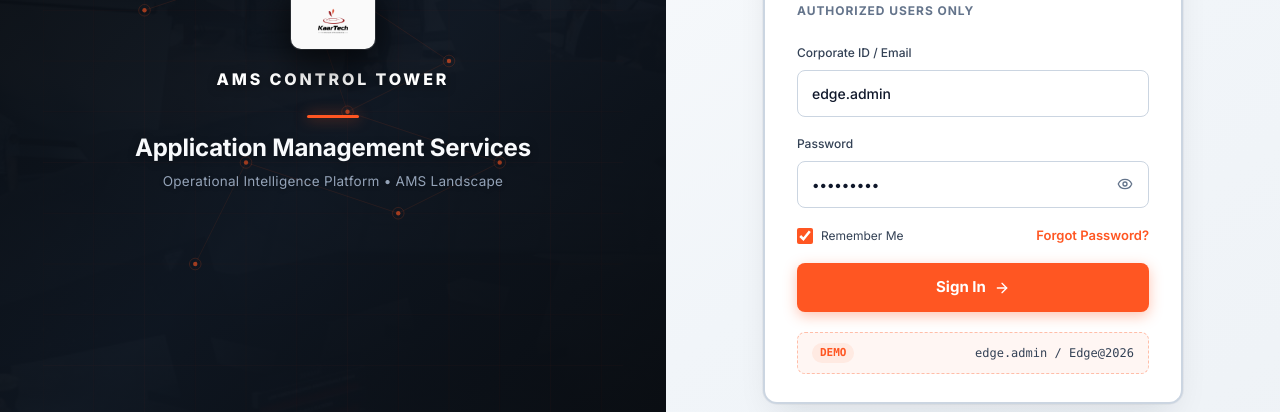
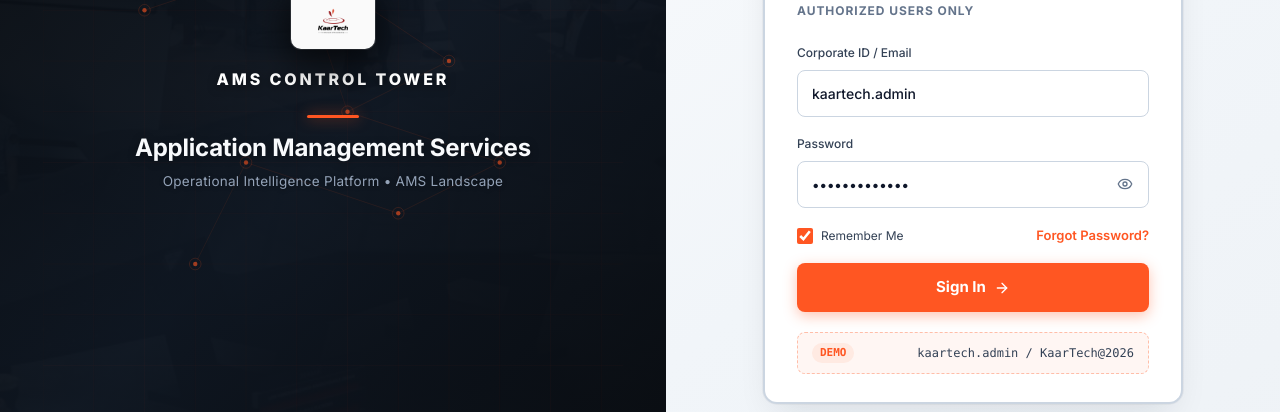
Before and after one commit to mrtechdynamo23/kaartech-ams-control-tower, a React (Vite) app: page /login in a window 1280 px wide. Shown: the part 252-664 px from the top of the page. Built offline with nearby package versions, Linux system fonts and the light colour scheme; the HTML template or start-up script is replaced by a standard one.

Commit message:
feat(auth): update login credentials to KaarTech

```diff
--- a/src/contexts/AuthContext.jsx
+++ b/src/contexts/AuthContext.jsx
@@ -16,16 +16,16 @@
 // Centralised demo credential config (Section 10).
 // In production, replace with enterprise SSO/OIDC.
 const DEMO_CREDENTIALS = {
-  id: 'edge.admin',
-  password: 'Edge@2026',
+  id: 'kaartech.admin',
+  password: 'KaarTech@2026',
   user: {
-    id: 'USR-001',
+    id: 'KT-001',
     name: 'Ahmed Al Mansouri',
-    email: 'ahmed.almansouri@edge.ae',
+    email: 'ahmed.almansouri@kaartech.com',
     role: 'AMS Lead',
     roleKey: 'AMS_LEAD',
-    avatar: 'AM',
-    entity: 'EDGE Corp.',
+    avatar: 'KT',
+    entity: 'KaarTech Solutions',
     department: 'AMS Operations',
   },
 };
@@ -126,10 +126,18 @@
     // Simulate network delay for realistic UX
     await new Promise(resolve => setTimeout(resolve, 800));
 
-    if (
-      corporateId.toLowerCase() === DEMO_CREDENTIALS.id.toLowerCase() &&
-      password === DEMO_CREDENTIALS.password
-    ) {
+    const trimmedId = corporateId?.trim().toLowerCase();
+    const isIdMatch =
+      trimmedId === DEMO_CREDENTIALS.id.toLowerCase() ||
+      trimmedId === 'kaar.admin' ||
+      trimmedId === 'admin@kaartech.com' ||
+      trimmedId === 'edge.admin';
+    const isPasswordMatch =
+      password === DEMO_CREDENTIALS.password ||
+      password === 'Kaar@2026' ||
+      password === 'Edge@2026';
+
+    if (isIdMatch && isPasswordMatch) {
       const userData = { ...DEMO_CREDENTIALS.user };
       setUser(userData);
       try { sessionStorage.setItem('edge-ams-user', JSON.stringify(userData)); } catch {}
--- a/src/pages/LoginPage.jsx
+++ b/src/pages/LoginPage.jsx
@@ -23,8 +23,8 @@
   const navigate = useNavigate();
 
   // Prefilled demo credentials so user only needs to click SIGN IN
-  const [corporateId, setCorporateId] = useState('edge.admin');
-  const [password, setPassword] = useState('Edge@2026');
+  const [corporateId, setCorporateId] = useState('kaartech.admin');
+  const [password, setPassword] = useState('KaarTech@2026');
   const [showPassword, setShowPassword] = useState(false);
   const [rememberMe, setRememberMe] = useState(true);
   const [success, setSuccess] = useState(false);
@@ -204,7 +204,7 @@
                     className="form-input login-input"
                     value={corporateId}
                     onChange={(e) => { setCorporateId(e.target.value); clearError(); }}
-                    placeholder="edge.admin"
+                    placeholder="kaartech.admin"
                     autoComplete="username"
                     required
                     disabled={isLoading}
@@ -275,7 +275,7 @@
             {/* Demo credentials hint */}
             <div className="login-demo-hint">
               <span className="badge badge-orange">DEMO</span>
-              <span>edge.admin / Edge@2026</span>
+              <span>kaartech.admin / KaarTech@2026</span>
             </div>
           </div>
         </div>
```
